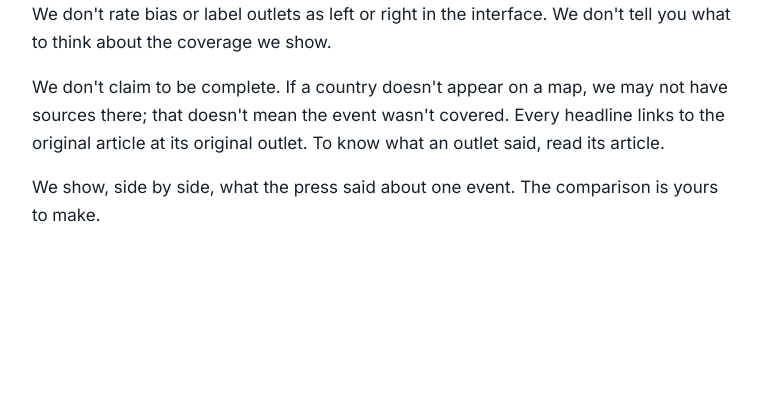
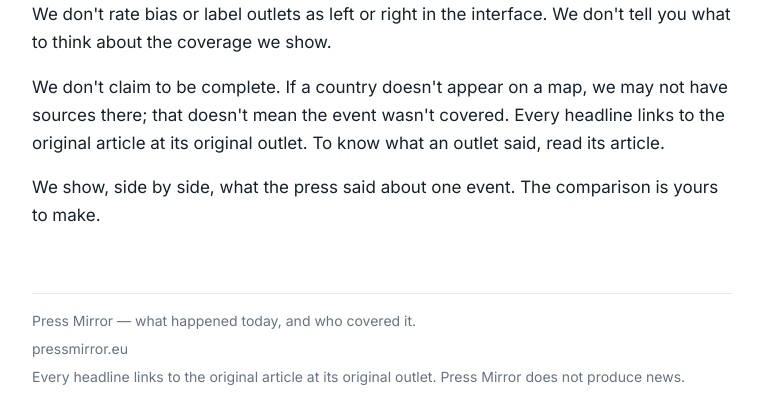
Before and after one commit to gonzaloiv/press_mirror, a Flask app: page /about in a window 1280 px wide. Shown: the part 1119-1539 px from the top of the page, without its empty margins (258-1019 px from the left). Before the commit the page ends 1341 px from the top, so only its background shows below. Run offline with Flask 3, Linux system fonts and the light colour scheme.

Commit message:
Add footer

```diff
--- /dev/null
+++ b/static/css/footer.css
@@ -0,0 +1,36 @@
+.page-footer {
+    margin-top: 4rem;
+    padding-top: 1rem;
+    border-top: 1px solid #e5e7eb;
+    color: #667382;
+    font-size: 0.875rem;
+    line-height: 1.6;
+}
+
+.page-footer-line {
+    margin: 0;
+}
+
+.page-footer-line + .page-footer-line {
+    margin-top: 0.35rem;
+}
+
+.page-footer-separator {
+    margin: 0 0.4rem;
+}
+
+.page-footer a {
+    color: inherit;
+    text-decoration: none;
+}
+
+.page-footer a:hover,
+.page-footer a:focus-visible {
+    color: #17212b;
+    text-decoration: underline;
+}
+
+.page-footer a:focus-visible {
+    outline: 3px solid #1d4ed8;
+    outline-offset: 3px;
+}
--- /dev/null
+++ b/web_app/templates/_footer.html
@@ -0,0 +1,9 @@
+<footer class="page-footer">
+    <p class="page-footer-line">Press Mirror — what happened today, and who covered it.</p>
+    <p class="page-footer-line">
+        {% if not hide_footer_about_link %}<a href="{{ url_for('about') }}">How it works</a>
+        <span class="page-footer-separator" aria-hidden="true">·</span>{% endif %}
+        <span>pressmirror.eu</span>
+    </p>
+    <p class="page-footer-line">Every headline links to the original article at its original outlet. Press Mirror does not produce news.</p>
+</footer>
--- a/web_app/templates/about.html
+++ b/web_app/templates/about.html
@@ -56,6 +56,7 @@
             margin: 0 0 1rem;
         }
     </style>
+    <link rel="stylesheet" href="{{ url_for('static', filename='css/footer.css') }}">
 </head>
 
 <body>
@@ -89,6 +90,9 @@
             <p>We don't claim to be complete. If a country doesn't appear on a map, we may not have sources there; that doesn't mean the event wasn't covered. Every headline links to the original article at its original outlet. To know what an outlet said, read its article.</p>
             <p>We show, side by side, what the press said about one event. The comparison is yours to make.</p>
         </section>
+
+        {% set hide_footer_about_link = true %}
+        {% include "_footer.html" %}
     </main>
 </body>
 
--- a/web_app/templates/grid.html
+++ b/web_app/templates/grid.html
@@ -6,6 +6,7 @@
     <meta name="viewport" content="width=device-width, initial-scale=1">
     <title>Press Mirror</title>
     <link rel="stylesheet" href="{{ url_for('static', filename='css/grid.css') }}">
+    <link rel="stylesheet" href="{{ url_for('static', filename='css/footer.css') }}">
 </head>
 
 <body>
@@ -45,6 +46,8 @@
             </a>
             {% endfor %}
         </section>
+
+        {% include "_footer.html" %}
     </main>
     <script src="{{ url_for('static', filename='js/grid.js') }}" defer></script>
 </body>
```
Also changed, not shown: static/css/map.css (+1 -67 lines), web_app/templates/map.html (+2 -11 lines).
